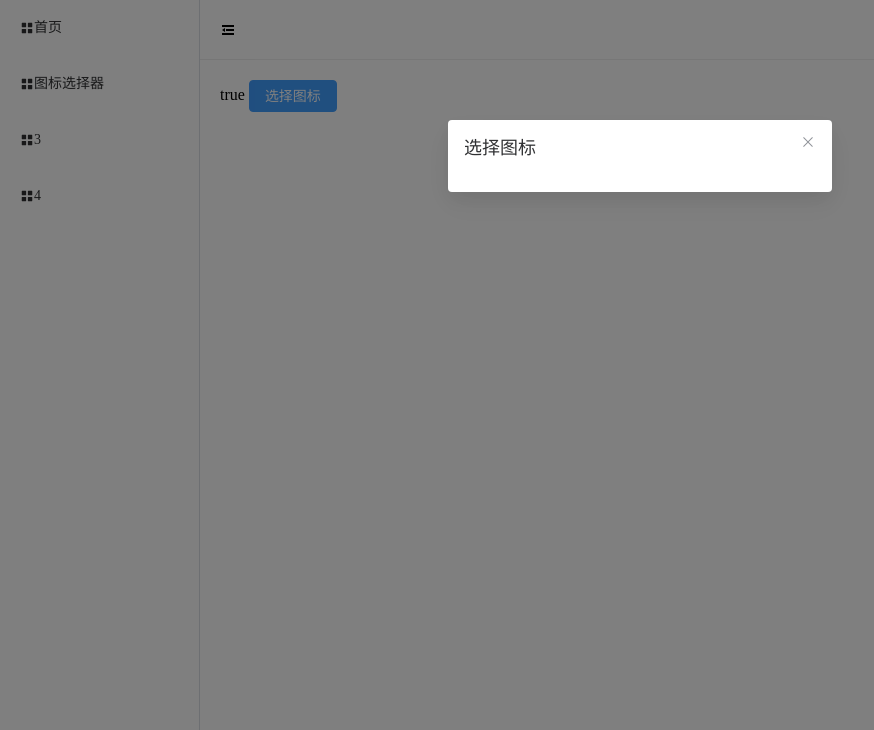
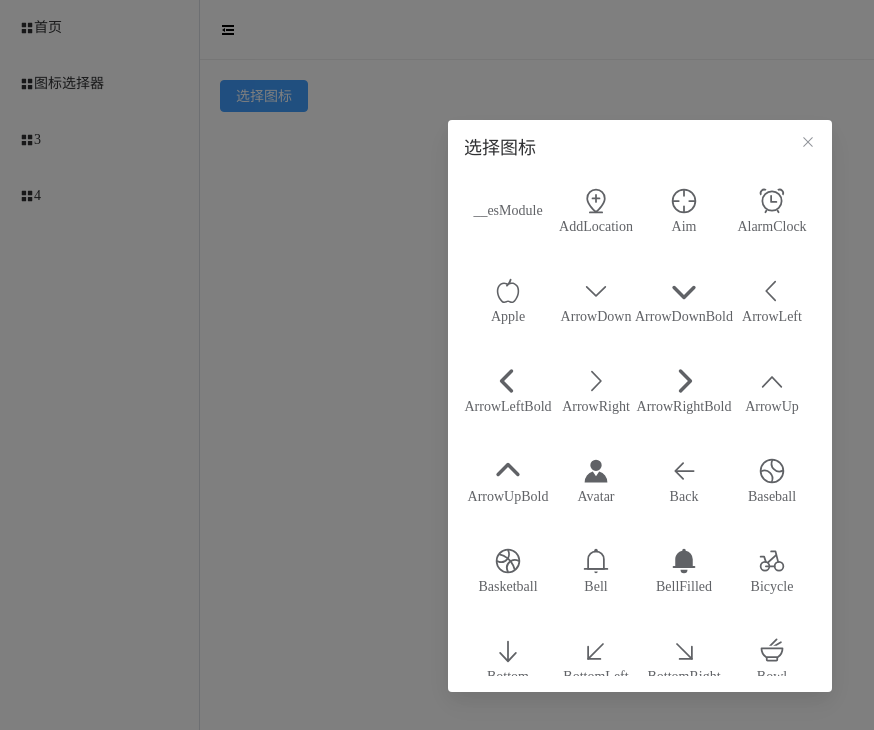
Before and after one commit to LiangHarvey/ElementPlus-SecondaryPackage, a Vue app: page /choose in a window 1280 px wide. Both pictures are taken after a click on the button "选择图标". Shown: the top 730 px of the page, without its empty margins (0-874 px from the left). Built offline with nearby package versions, Linux system fonts and the light colour scheme.

Commit message:
2.9-图标选择器-通过自定义hooks函数实现复制功能

```diff
--- a/index.html
+++ b/index.html
@@ -4,7 +4,7 @@
     <meta charset="UTF-8" />
     <link rel="icon" type="image/svg+xml" href="/vite.svg" />
     <meta name="viewport" content="width=device-width, initial-scale=1.0" />
-    <title>Vite + Vue + TS</title>
+    <title>ElementPlus二次封装</title>
   </head>
   <body>
     <div id="app"></div>
--- a/src/App.vue
+++ b/src/App.vue
@@ -6,22 +6,6 @@
 </template>
 
 <style>
-* {
-  margin: 0;
-  padding: 0;
-}
-
-svg {
-  width: 1em;
-  height: 1em;
-}
-
-html,
-body,
-#app,
-.el-container,
-.el-aside,
-.el-menu {
-  height: 100% !important;
-}
+@import './style/base.scss';
+@import './style//ui.scss'
 </style>
--- a/src/components/chooseIcon/src/index.vue
+++ b/src/components/chooseIcon/src/index.vue
@@ -1,5 +1,8 @@
 <script lang="ts" setup>
 import { ref, watch } from "vue"
+import * as EleIcons from '@element-plus/icons-vue'
+import { toLine } from "../../../utils";
+import { useCopy } from '../../../hooks/index.ts'
 
 const props = defineProps<{
     // 弹出框标题
@@ -12,8 +15,16 @@ const emits = defineEmits(['update:visible'])
 
 const dialogVisible = ref(props.visible)
 
+// 点击选择图标按钮
 const handleClick = () => {
     dialogVisible.value = !dialogVisible.value
+}
+
+// 点击复制图标名字
+const clickItem = (item: string) => {
+    let text = `<el-icon-${toLine(item)} />`
+    useCopy(text)
+    dialogVisible.value = false
 }
 
 watch(() => dialogVisible.value, val => {
@@ -27,10 +38,43 @@ watch(() => dialogVisible.value, val => {
         <slot></slot>
     </el-button>
     <!-- 弹出框 -->
-    <el-dialog :title="title" v-model="dialogVisible" width="30%">
-
-    </el-dialog>
-
+    <div class="m-choose-icon-dialog-body-height">
+        <el-dialog :title="title" v-model="dialogVisible" width="30%">
+            <div class="container">
+                <div class="item" v-for="(item, index) in Object.keys(EleIcons)" :key="index" @click="clickItem(item)">
+                    <div>
+                        <component :is="`el-icon-${toLine(item)}`"></component>
+                    </div>
+                    <div class="icon">{{ item }}</div>
+                </div>
+            </div>
+        </el-dialog>
+    </div>
 </template>
 
-<style lang="scss" scoped></style>
+<style lang="scss" scoped>
+.container {
+    display: flex;
+    flex-wrap: wrap;
+
+    .item {
+        display: flex;
+        flex-direction: column;
+        align-items: center;
+        justify-content: center;
+        width: 25%;
+        margin-bottom: 20px;
+        height: 70px;
+        cursor: pointer;
+
+        svg {
+            width: 2em;
+            height: 2em;
+        }
+
+        .icon {
+            font-size: 14px;
+        }
+    }
+}
+</style>
--- /dev/null
+++ b/src/hooks/index.ts
@@ -0,0 +1,20 @@
+import { ElMessage } from 'element-plus'
+// 使用户复制文字
+export const useCopy = (text: string) => {
+    // 创建输入框
+    let input = document.createElement('input')
+    // 给输入框的value复制
+    input.value = text
+    // 追加到body里面去
+    document.body.appendChild(input)
+    // 进行选择输入框的操作
+    input.select()
+    // 执行复制操作
+    document.execCommand('Copy')
+    // 删除加入的输入框
+    document.body.removeChild(input)
+    ElMessage({
+        message: '复制成功',
+        type: 'success',
+    })
+}
--- /dev/null
+++ b/src/style/base.scss
@@ -0,0 +1,38 @@
+* {
+    margin: 0;
+    padding: 0;
+}
+
+svg {
+    width: 1em;
+    height: 1em;
+}
+
+html,
+body,
+#app,
+.el-container,
+.el-aside,
+.el-menu {
+    height: 100% !important;
+}
+
+/* 设置滚动条的宽度和颜色 */
+::-webkit-scrollbar {
+    width: 4px; /* 设置滚动条的宽度 */
+}
+
+/* 设置滚动条的轨道背景色 */
+::-webkit-scrollbar-track {
+    background-color: #f1f1f1;
+}
+
+/* 设置滚动条的滑块颜色 */
+::-webkit-scrollbar-thumb {
+    background-color: #888;
+}
+
+/* 设置滚动条的滑块悬停时的颜色 */
+::-webkit-scrollbar-thumb:hover {
+    background-color: #555;
+}
--- /dev/null
+++ b/src/style/ui.scss
@@ -0,0 +1,10 @@
+// 修改组件库内部的样式
+// 解决在相关的vue中无法直接通过类名修改样式的问题
+// 哪里需要添加自定义属性，就把类名加上
+// 在组件内需要改样式的父元素加上这个类名
+.m-choose-icon-dialog-body-height {
+    .el-dialog__body {
+        height: 500px;
+        overflow-y: scroll;
+    }
+}
--- a/src/views/chooseIcon/index.vue
+++ b/src/views/chooseIcon/index.vue
@@ -8,7 +8,6 @@ let visible = ref<boolean>(false)
 
 <template>
     <div class="">
-        {{ visible }}
         <m-choose-icon title="选择图标" v-model:visible="visible">
             选择图标
         </m-choose-icon>
```
